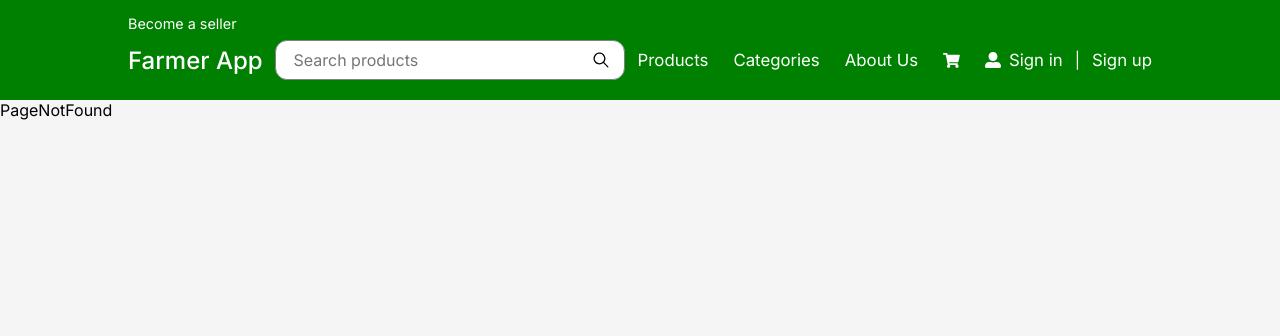
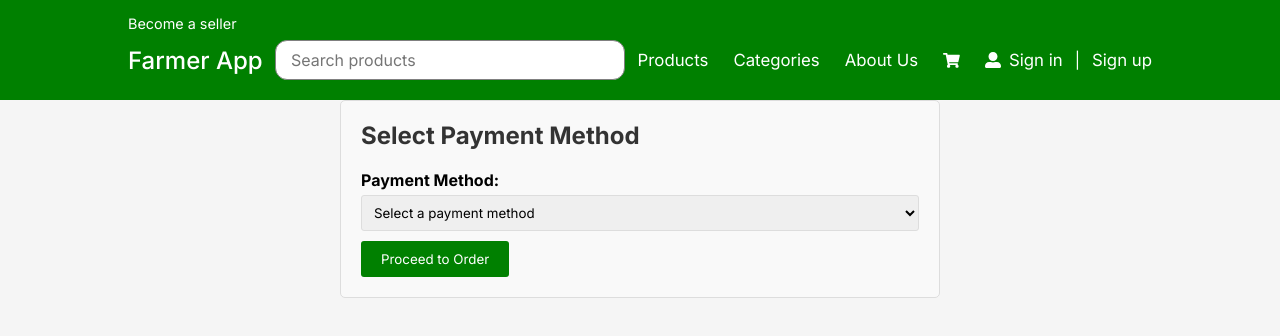
Before and after one commit to HelloSumanShrestha/Farmer-s-App, a React (Vite) app in the folder frontend/: page /payment-method in a window 1280 px wide. Shown: the top 336 px of the page. Built offline with nearby package versions, Linux system fonts and the light colour scheme; no server answers.

Commit message:
add order processing

```diff
--- a/frontend/src/App.css
+++ b/frontend/src/App.css
@@ -78,3 +78,8 @@ li {
         font-size: 1.05rem;
     }
 }
+
+.toast-container {
+    z-index: 9999;
+    /* Or any high enough value */
+}
--- a/frontend/src/App.jsx
+++ b/frontend/src/App.jsx
@@ -18,6 +18,7 @@ import UserSignup from './pages/login/signup'
 import useStore from './zustand/userInfo'
 import Buy from './pages/landing-pages/Buy'
 import Orders from './pages/landing-pages/Orders'
+import PaymentMethod from "./pages/landing-pages/PaymentMethod"
 
 function App() {
 
@@ -59,6 +60,7 @@ function App() {
 
             <Route path="/signup" element={<UserSignup />} />
 
+            <Route path="/payment-method" element={<PaymentMethod />} />
 
             {/* Protected Route */}
             <Route element={<ProtectedRoute />}>
--- a/frontend/src/assets/css/Navbar.css
+++ b/frontend/src/assets/css/Navbar.css
@@ -8,7 +8,7 @@ header {
 
     position: sticky;
     top: 0;
-    z-index: 10000;
+    z-index: 999;
 }
 
 .header-shortcuts {
--- a/frontend/src/assets/css/cart.css
+++ b/frontend/src/assets/css/cart.css
@@ -25,7 +25,7 @@
         }
 
         button {
-            width: 150px;
+            width: 250px;
             height: 40px;
 
             background: green;
@@ -83,7 +83,7 @@
                 }
 
                 button {
-                    width: 75px;
+                    width: 150px;
                     height: 40px;
                     color: #fff;
                     font-size: 1rem;
@@ -115,7 +115,7 @@
         }
 
         button {
-            width: 75px;
+            width: 200px;
             height: 40px;
             border-radius: 4px;
             border: none;
--- /dev/null
+++ b/frontend/src/assets/css/paymentmethod.css
@@ -0,0 +1,58 @@
+/* paymentmethod.css */
+
+.payment-method-container {
+    max-width: 600px;
+    margin: 0 auto;
+    padding: 20px;
+    border: 1px solid #ddd;
+    border-radius: 5px;
+    background-color: #f9f9f9;
+}
+
+.payment-method-container h2 {
+    margin-bottom: 20px;
+    font-size: 1.5rem;
+    color: #333;
+}
+
+.payment-details {
+    margin-bottom: 20px;
+}
+
+.payment-details table {
+    width: 100%;
+    border-collapse: collapse;
+}
+
+.payment-details td {
+    padding: 8px;
+    border-bottom: 1px solid #ddd;
+}
+
+.payment-details td:first-child {
+    font-weight: bold;
+}
+
+label {
+    display: block;
+    margin-bottom: 5px;
+    font-weight: bold;
+}
+
+select {
+    width: 100%;
+    padding: 8px;
+    border: 1px solid #ddd;
+    border-radius: 3px;
+    box-sizing: border-box;
+    margin-bottom: 10px;
+}
+
+button {
+    padding: 10px 20px;
+    background-color: green;
+    color: #fff;
+    border: none;
+    border-radius: 3px;
+    cursor: pointer;
+}
--- a/frontend/src/components/ProductOnDetail.jsx
+++ b/frontend/src/components/ProductOnDetail.jsx
@@ -4,7 +4,7 @@ import "../assets/css/productsOnDetail.css";
 import useStore from '../zustand/userInfo';
 
 const ProductOnDetail = ({ cartItems, setCartItems }) => {
-    const { isLoggedIn, userId } = useStore();
+    const { isLoggedIn } = useStore();
     const { productId } = useParams();
     const [product, setProduct] = useState(null);
     const [quantityInCart, setQuantityInCart] = useState(0);
@@ -68,6 +68,7 @@ const ProductOnDetail = ({ cartItems, setCartItems }) => {
             setQuantityInCart(newQuantity);
         }
     };
+
     const handleBuy = () => {
         if (!isLoggedIn) {
             navigate("/login");
@@ -75,7 +76,7 @@ const ProductOnDetail = ({ cartItems, setCartItems }) => {
         }
 
         if (quantityInCart > 0 && quantityInCart <= stock) {
-            navigate('/buy', {
+            navigate('/payment-method', {
                 state: {
                     product,
                     quantity: quantityInCart
@@ -83,7 +84,6 @@ const ProductOnDetail = ({ cartItems, setCartItems }) => {
             });
         }
     };
-
 
     if (loading) {
         return <div>Loading...</div>;
--- a/frontend/src/pages/landing-pages/Cart.jsx
+++ b/frontend/src/pages/landing-pages/Cart.jsx
@@ -24,27 +24,16 @@ export default function Cart({ cartItems = [], setCartItems }) {
         navigate("/products")
     }
 
-
-    const incrementQuantity = (productId) => {
-        const newCartItems = cartItems.map(item => {
-            if (item.productId === productId) {
-                return { ...item, productQuantity: item.productQuantity + 1 };
+    const handleProceedToPayment = (product) => {
+        handleRemoveItem(product.productId)
+        navigate("/payment-method", {
+            state:
+            {
+                product: product,
+                quantity: product.productQuantity
             }
-            return item;
         });
-        setCartItems(newCartItems);
     };
-
-    const decrementQuantity = (productId) => {
-        const newCartItems = cartItems.map(item => {
-            if (item.productId === productId && item.productQuantity > 1) {
-                return { ...item, productQuantity: item.productQuantity - 1 };
-            }
-            return item;
-        });
-        setCartItems(newCartItems);
-    };
-
 
     return (
         <div className="cart">
@@ -52,7 +41,7 @@ export default function Cart({ cartItems = [], setCartItems }) {
                 <ul>
                     {cartItems.map(item => (
                         <li key={item.productId} className="cart-item">
-                            <img src={item.productImage} alt={item.productName} className="cart-item-image" />
+                            <img src={item.productImage} alt={item.productName} className="cart-item-image" onClick={() => handleProceedToPayment(item)} />
 
                             <div className="cart-item-info">
 
@@ -81,9 +70,7 @@ export default function Cart({ cartItems = [], setCartItems }) {
                 cartItems.length > 0 && <>
                     <div className="checkout">
                         <p>Total Amount : <strong>Rs. {totalPrice}</strong></p>
-                        {/* <button onClick={alert("")}>
-                            Buy
-                        </button> */}
+
                     </div>
                 </>
             }
--- /dev/null
+++ b/frontend/src/pages/landing-pages/PaymentMethod.jsx
@@ -0,0 +1,111 @@
+import React, { useState } from 'react';
+import { useLocation, useNavigate } from 'react-router-dom';
+import { toast, ToastContainer } from 'react-toastify';
+import 'react-toastify/dist/ReactToastify.css';
+import useStore from '../../zustand/userInfo';
+import "../../assets/css/paymentmethod.css"
+
+export default function PaymentMethod() {
+    const location = useLocation();
+    const navigate = useNavigate();
+    const { customerId, isLoggedIn } = useStore();
+    const [paymentMethod, setPaymentMethod] = useState('');
+
+    const { product, quantity } = location.state || {};
+
+    if (!isLoggedIn) {
+        navigate("/login")
+    }
+
+    const handleProceedOrder = async () => {
+        if (!product || !quantity || !paymentMethod) {
+            toast.error("Please select a payment method!");
+            return;
+        }
+
+        const sale = {
+            SalesNumber: 0,
+            sellerId: product.sellerId,
+            customerId: customerId,
+            quantity: quantity,
+            salesDate: new Date().toISOString(),
+            price: product.productPrice,
+            productId: product.productId,
+            paymentMethod: paymentMethod,
+        };
+
+        console.log(sale);
+
+        try {
+            const response = await fetch('http://localhost:8000/sales/', {
+                method: 'POST',
+                headers: {
+                    'Content-Type': 'application/json',
+                },
+                body: JSON.stringify(sale),
+            });
+
+            if (response.ok) {
+                toast.success("Purchase Successful!", { autoClose: 1000 });
+                setTimeout(() => {
+                    navigate('/orders');
+                }, 2000);
+            } else {
+                const errorData = await response.json();
+                toast.error(errorData.detail || "Purchase failed!");
+                console.error('Purchase failed:', errorData);
+            }
+        } catch (error) {
+            toast.error("An error occurred while making the purchase!");
+            console.error('Error making purchase:', error);
+        }
+    };
+
+    const handlePaymentMethodChange = (e) => {
+        setPaymentMethod(e.target.value);
+    };
+
+    return (
+        <div className="payment-method-container">
+            <ToastContainer className="toast-container" />
+            <h2>Select Payment Method</h2>
+            {product && (
+                <div className="payment-details">
+                    <table>
+                        <tbody>
+                            <tr>
+                                <td>Product Name:</td>
+                                <td>{product.productName}</td>
+                            </tr>
+                            <tr>
+                                <td>Price per Unit:</td>
+                                <td>Rs. {product.productPrice}</td>
+                            </tr>
+                            <tr>
+                                <td>Quantity:</td>
+                                <td>{quantity}</td>
+                            </tr>
+                            <tr>
+                                <td>Total Price:</td>
+                                <td>Rs. {product.productPrice * quantity}</td>
+                            </tr>
+                        </tbody>
+                    </table>
+                </div>
+            )}
+            <div>
+                <label htmlFor="paymentMethod">Payment Method:</label>
+                <select id="paymentMethod" value={paymentMethod} onChange={handlePaymentMethodChange}>
+                    <option value="">Select a payment method</option>
+                    <option value="credit_card">Credit Card</option>
+                    <option value="debit_card">Debit Card</option>
+                    <option value="paypal">PayPal</option>
+                    <option value="cash_on_delivery">Cash on Delivery</option>
+                </select>
+            </div>
+            <div>
+                <button onClick={handleProceedOrder}>Proceed to Order</button>
+            </div>
+        </div>
+    );
+}
--- a/frontend/src/pages/landing-pages/Profile.jsx
+++ b/frontend/src/pages/landing-pages/Profile.jsx
@@ -1,54 +1,135 @@
-import React, { useState } from 'react';
-import "../../assets/css/profile.css"
-import suman from "../../assets/ourteam/suman.png"
+import React, { useState, useEffect } from 'react';
+import useStore from "../../zustand/userInfo";
+import "../../assets/css/profile.css";
 
 const ProfileSection = () => {
-    const [isEditing, setIsEditing] = useState(false);
+    const { customerId } = useStore();
 
-    const handleEditClick = () => {
-        setIsEditing(true);
+    const [profile, setProfile] = useState(null);
+    const [loading, setLoading] = useState(true);
+    const [error, setError] = useState(null);
+    const [editMode, setEditMode] = useState(false);
+    const [formData, setFormData] = useState({});
+
+    useEffect(() => {
+        if (customerId) {
+            fetchProfileData();
+        }
+    }, [customerId]);
+
+    useEffect(() => {
+        if (profile) {
+            setFormData({ customerId: customerId, customerName: profile.customerName, customerEmail: profile.customerEmail, customerPassword: customerPassword });
+        }
+    }, [profile]);
+
+    const fetchProfileData = async () => {
+        try {
+            const response = await fetch(`http://localhost:8000/customers/${customerId}`);
+
+            if (!response.ok) {
+                throw new Error(`HTTP error! Status: ${response.status}`);
+            }
+
+            const data = await response.json();
+            setProfile(data);
+            setLoading(false);
+        } catch (error) {
+            console.error('Error fetching profile data:', error);
+            setError('Error fetching profile data. Please try again later.');
+            setLoading(false);
+        }
     };
 
-    const handleCancelClick = () => {
-        setIsEditing(false);
+    const handleEditProfile = () => {
+        setEditMode(!editMode);
     };
 
-    const handleSaveClick = (event) => {
-        event.preventDefault();
-        alert('Profile updated successfully!');
-        setIsEditing(false);
+    const handleInputChange = (e) => {
+        setFormData({ ...formData, [e.target.name]: e.target.value });
+    };
+
+    const handleSubmit = async (e) => {
+        e.preventDefault();
+        try {
+            const response = await fetch(`http://localhost:8000/customers/${customerId}`, {
+                method: 'PUT',
+                headers: {
+                    'Content-Type': 'application/json',
+                },
+                body: JSON.stringify(formData),
+            });
+
+            if (!response.ok) {
+                throw new Error(`HTTP error! Status: ${response.status}`);
+            }
+
+            const data = await response.json();
+            setProfile(data);
+            setEditMode(false);
+        } catch (error) {
+            console.error('Error updating profile data:', error.message);
+            setError('Error updating profile data. Please try again later.');
+        }
+    };
+
+    const handleCancelEdit = () => {
+        setEditMode(false);
+        setFormData({ customerId: customerId, customerName: profile.customerName, customerEmail: profile.customerEmail });
     };
 
     return (
         <div className="profile-section">
-            <div className="profile-picture">
-                <img src={suman} alt="Profile Picture" />
-            </div>
+            {loading ? (
+                <p>Loading...</p>
+            ) : error ? (
+                <p>{error}</p>
+            ) : profile ? (
+                <>
                     <div className="profile-info">
                         <h2>Personal Information</h2>
+                        {editMode ? (
+                            <form onSubmit={handleSubmit}>
+                                <div className="info-item">
                                     <h3>Name</h3>
-                <p>Suman Shrestha</p>
+                                    <input
+                                        type="text"
+                                        name="customerName"
+                                        value={formData.customerName}
+                                        onChange={handleInputChange}
+                                    />
+                                </div>
+                                <div className="info-item">
                                     <h3>Email</h3>
-                <p>iamsuman066@gmail.com</p>
-                <button className="edit-button" onClick={handleEditClick}>
-                    Edit Profile
-                </button>
+                                    <input
+                                        type="email"
+                                        name="customerEmail"
+                                        value={formData.customerEmail}
+                                        onChange={handleInputChange}
+                                    />
                                 </div>
-
-            {isEditing && (
-                <form className="edit-form" onSubmit={handleSaveClick}>
-                    <h2>Edit Profile</h2>
-                    <label htmlFor="name">Name:</label>
-                    <input type="text" id="name" name="name" defaultValue="your_name" />
-                    <label htmlFor="email">Email:</label>
-                    <input type="email" id="email" name="email" defaultValue="your_email@example.com" />
-                    <label htmlFor="address">Address:</label>
-                    <textarea id="address" name="address" rows="4" defaultValue="your_address" />
-                    <button type="submit">Save Changes</button>
-                    <button type="button" className="cancel-button" onClick={handleCancelClick}>
-                        Cancel
-                    </button>
+                                <div className="form-buttons">
+                                    <button type="submit" className="save-btn">Save</button>
+                                    <button type="button" className="cancel-btn" onClick={handleCancelEdit}>Cancel</button>
+                                </div>
                             </form>
+                        ) : (
+                            <>
+                                <div className="info-item">
+                                    <h3>Name</h3>
+                                    <p>{profile.customerName}</p>
+                                </div>
+                                <div className="info-item">
+                                    <h3>Email</h3>
+                                    <p>{profile.customerEmail}</p>
+                                </div>
+                                <button className="edit-profile-btn" onClick={handleEditProfile}>Edit Profile</button>
+                            </>
+                        )}
+                    </div>
+                </>
+            ) : (
+                <p>No profile data available</p>
             )}
         </div>
     );
```
Lines whose indentation alone changed are shown as unchanged.
